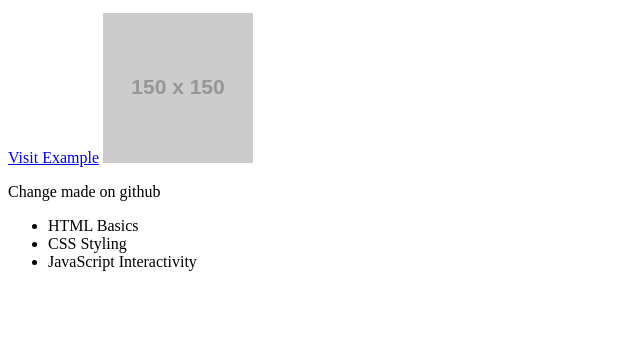
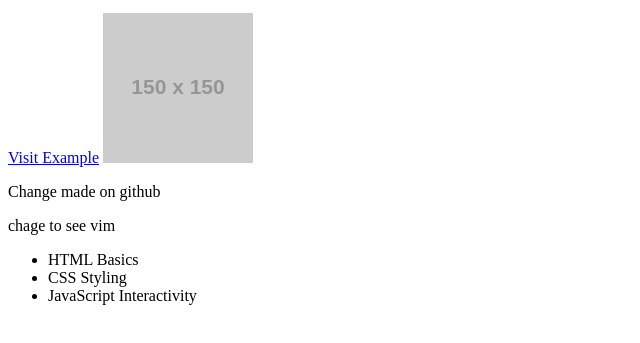
Before and after one commit to avnesh-smarsh/my-awesome-project, a plain HTML site: page index.html in a window 1280 px wide. Shown: the part 101-444 px from the top of the page, without its empty margins (0-640 px from the left). Drawn offline with Linux system fonts and the light colour scheme; placeholder pictures from the web are drawn by us.

Commit message:
Vim testing

```diff
--- a/index.html
+++ b/index.html
@@ -11,6 +11,7 @@
     <a href="https://www.example.com" target="_blank">Visit Example</a>
     <img src="https://via.placeholder.com/150" alt="Placeholder Image">
     <p>Change made on github</p>
+<p>chage to see vim</p>
     <ul>
         <li>HTML Basics</li>
         <li>CSS Styling</li>
```
